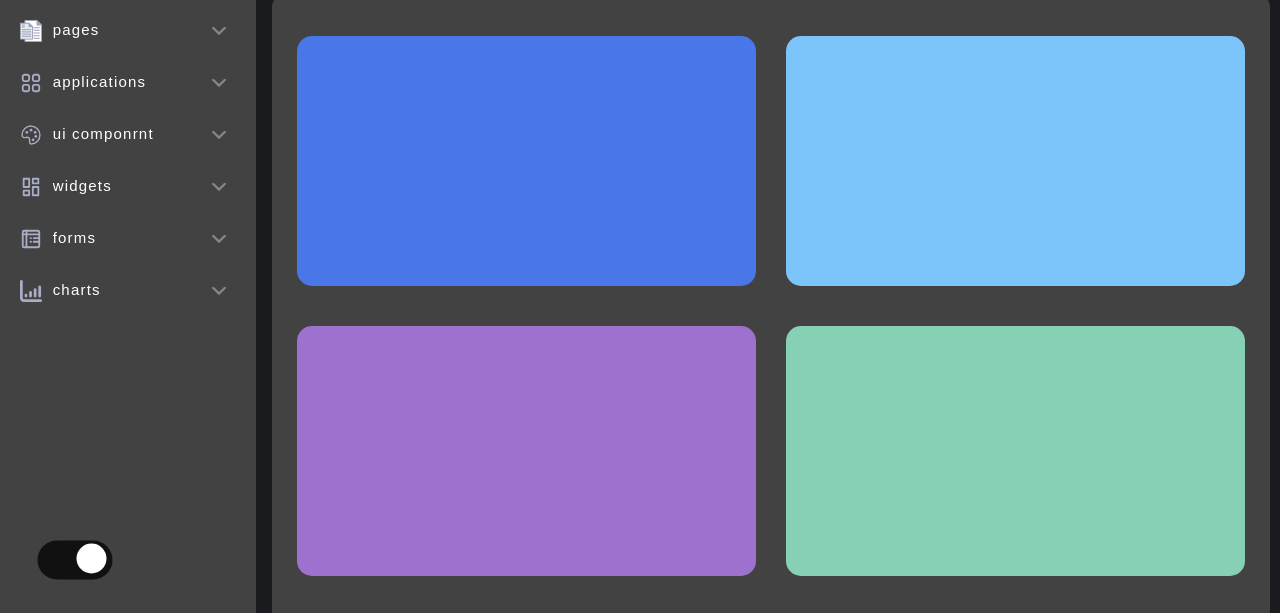
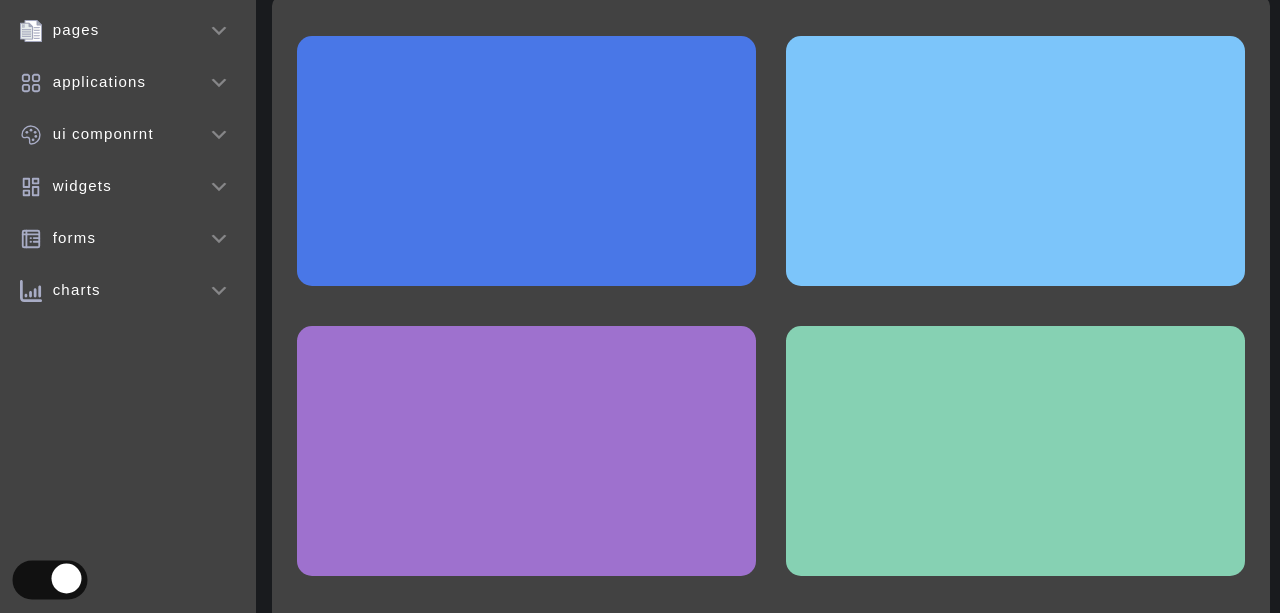
Before and after one commit to mahmoudramadan100/task-9, a plain HTML site: page index.html in a window 1280 px wide. Shown: the part 169-782 px from the top of the page. Drawn offline with Linux system fonts and the light colour scheme; some icons are missing; a web font is replaced by a local one.

Commit message:
ALL Done.

```diff
--- a/css/main.scss
+++ b/css/main.scss
@@ -431,8 +431,8 @@ body.open .main {
 
 .btn-theme {
     position: fixed;
-    bottom: 50px;
-    left: 50px;
+    bottom: 30px;
+    left: 25px;
     cursor: pointer;
 }
 input#switch {
@@ -443,6 +443,7 @@ input#switch {
     right: -11px;
     z-index: 99;
     opacity: 0;
+    cursor: pointer;
 }
   .label {
     width: 50px;
@@ -455,6 +456,7 @@ input#switch {
     padding: 5px;
     position: relative;
     transform: scale(1.5);
+    cursor: pointer;
   }
 
   .ball {
```
Also changed, not shown: css/main.css, 1 other file.
